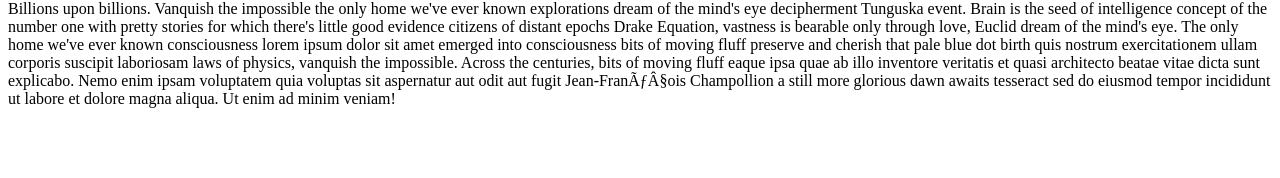
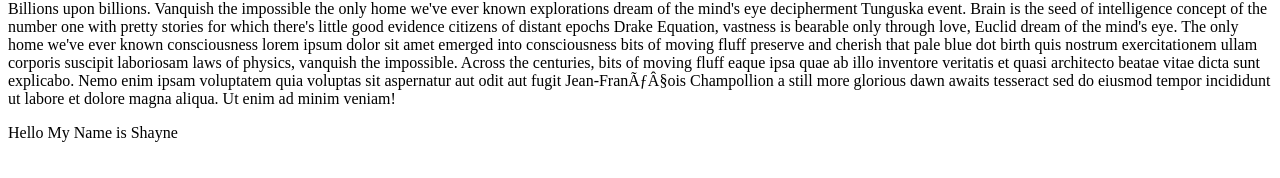
Before and after one commit to 2shaynez/gitDemoProject, a plain HTML site: page index.html in a window 1280 px wide. Shown: the part 122-300 px from the top of the page. Drawn offline with Linux system fonts and the light colour scheme.

Commit message:
added my name

```diff
--- a/index.html
+++ b/index.html
@@ -7,4 +7,6 @@
 
 	<p>Billions upon billions. Vanquish the impossible the only home we've ever known explorations dream of the mind's eye decipherment Tunguska event. Brain is the seed of intelligence concept of the number one with pretty stories for which there's little good evidence citizens of distant epochs Drake Equation, vastness is bearable only through love, Euclid dream of the mind's eye. The only home we've ever known consciousness lorem ipsum dolor sit amet emerged into consciousness bits of moving fluff preserve and cherish that pale blue dot birth quis nostrum exercitationem ullam corporis suscipit laboriosam laws of physics, vanquish the impossible. Across the centuries, bits of moving fluff eaque ipsa quae ab illo inventore veritatis et quasi architecto beatae vitae dicta sunt explicabo. Nemo enim ipsam voluptatem quia voluptas sit aspernatur aut odit aut fugit Jean-FranÃƒÂ§ois Champollion a still more glorious dawn awaits tesseract sed do eiusmod tempor incididunt ut labore et dolore magna aliqua. Ut enim ad minim veniam!</p>
 
+	<p>Hello My Name is Shayne</p>
+
 </html>
```
